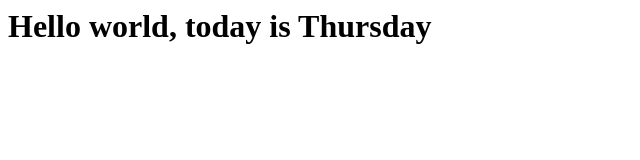
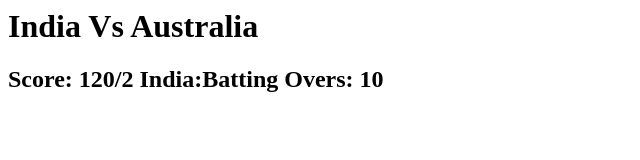
Before and after one commit to nsatwik/refactored-umbrella, a plain HTML site: page index.html in a window 1280 px wide. Shown: the whole page, without its empty margins (0-640 px from the left). Drawn offline with Linux system fonts and the light colour scheme.

Commit message:
Update index.html

```diff
--- a/index.html
+++ b/index.html
@@ -1,4 +1,5 @@
 
 <html>
-	<h1> Hello world, today is Thursday</h1>
+	<h1> India Vs Australia</h1>
+	<h2> Score: 120/2 India:Batting Overs: 10</h2>
 </html>
```
